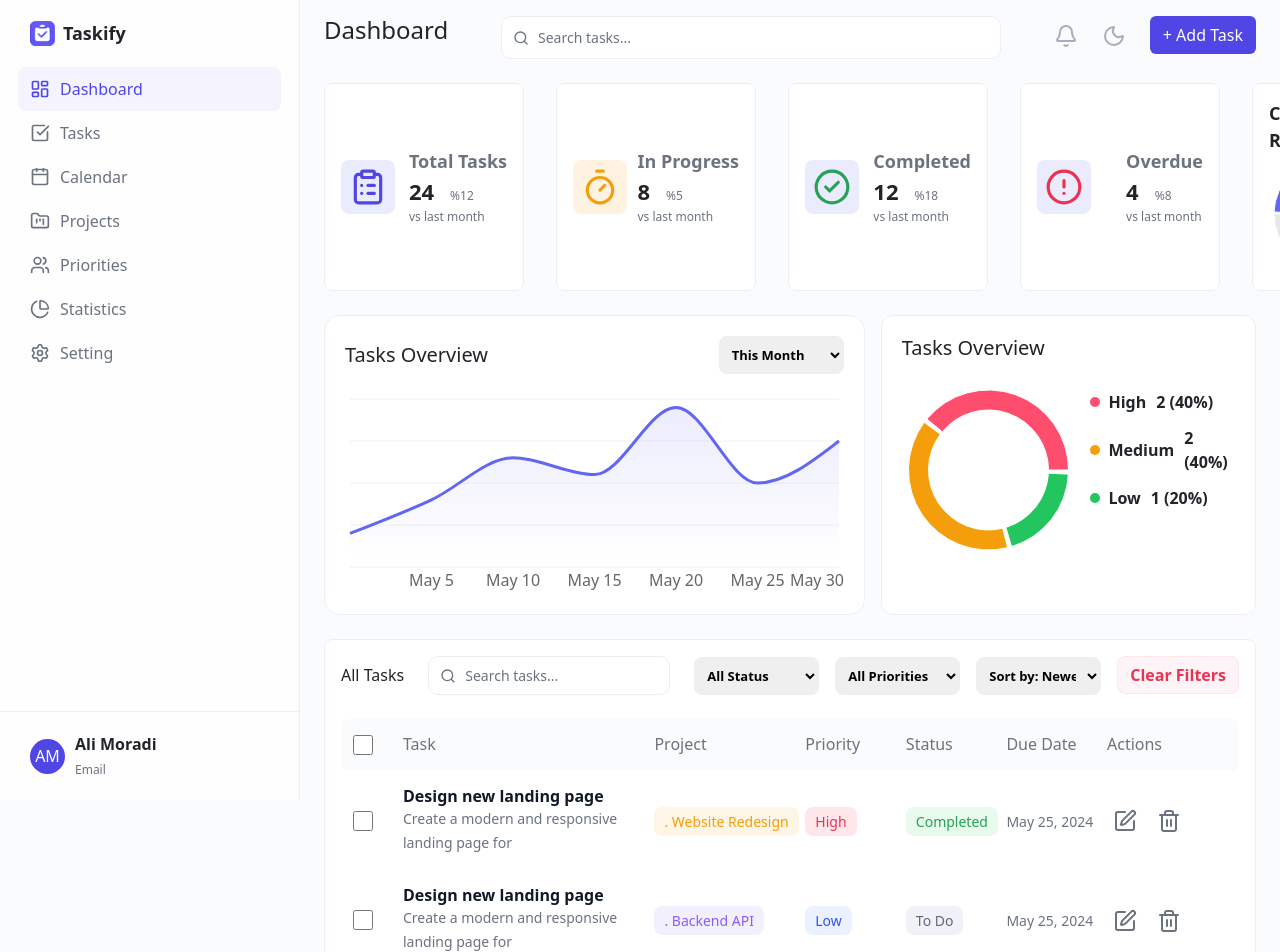
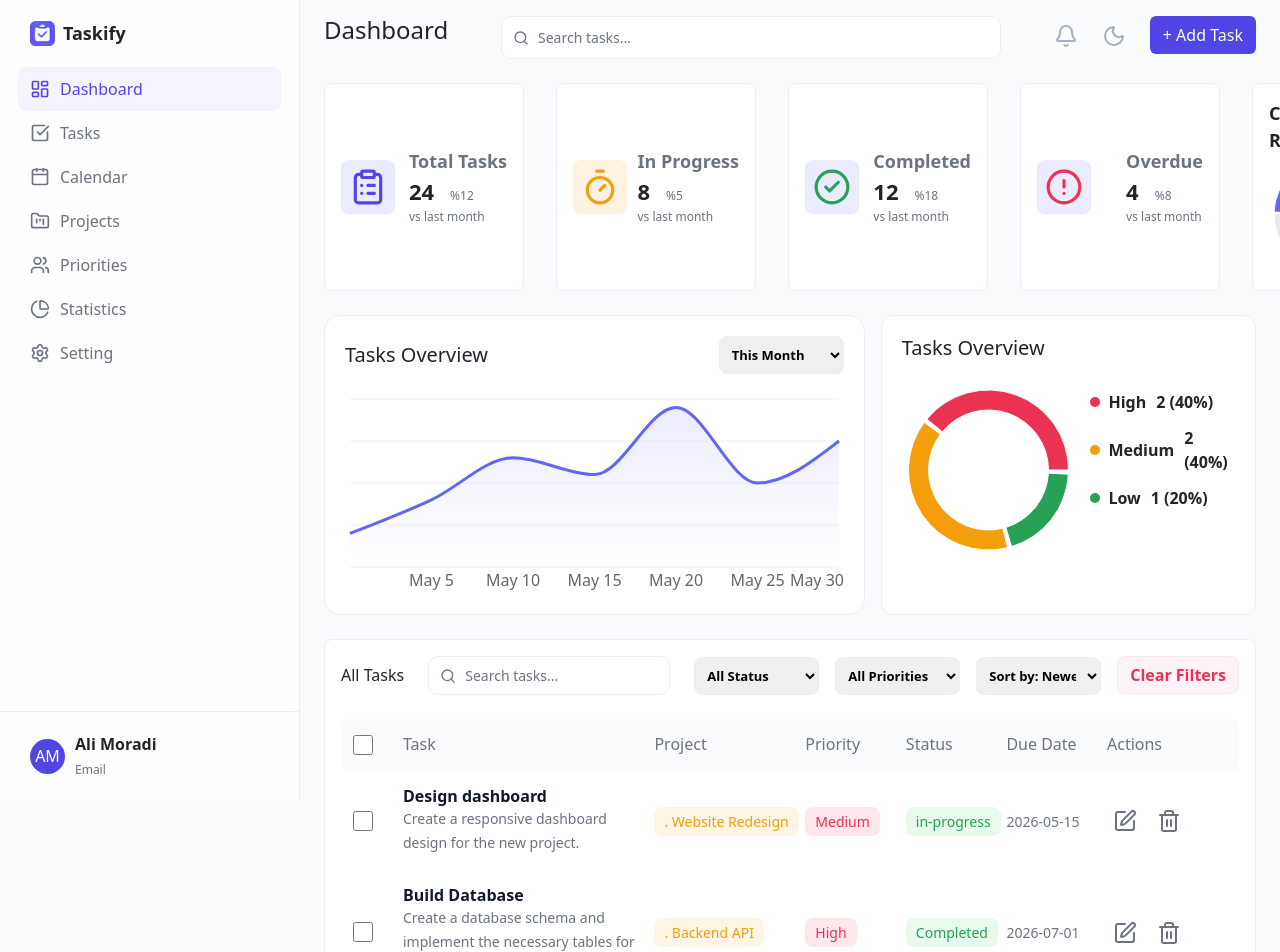
Before and after one commit to KamyabT/taskify, a React (Create React App) app: page /dashboard in a window 1280 px wide. Shown: the top 952 px of the page. Built offline with nearby package versions, Linux system fonts and the light colour scheme.

Commit message:
extracting table header to a new components, mapping tasks to tasks table with mock data instead of hardcoded data

```diff
--- a/src/data/tasks.js
+++ b/src/data/tasks.js
@@ -2,6 +2,7 @@ const tasks = [
   {
     id: 1,
     title: "Design dashboard",
+    project: "Website Redesign",
     description: "Create a responsive dashboard design for the new project.",
     dueDate: "2026-05-15",
     priority: "Medium",
@@ -11,6 +12,7 @@ const tasks = [
   {
     id: 2,
     title: "Build Database",
+    project: "Backend API",
     description:
       "Create a database schema and implement the necessary tables for the new project.",
     dueDate: "2026-07-01",
@@ -21,6 +23,7 @@ const tasks = [
   {
     id: 3,
     title: "UI/UX Design",
+    project: "Website Redesign",
     description:
       "Design the user interface and user experience for the new project, ensuring it is intuitive and user-friendly.",
     dueDate: "2026-07-15",
@@ -31,6 +34,7 @@ const tasks = [
   {
     id: 4,
     title: "MVP Development",
+    project: "Producr Development",
     description:
       "Release an MVP version of the project to gather user feedback and validate the concept.",
     dueDate: "2026-05-13",
@@ -41,6 +45,7 @@ const tasks = [
   {
     id: 5,
     title: "Backend API",
+    project: "Backend API",
     description: "Create a basis for the backend API to support the new project.",
     dueDate: "2026-05-20",
     priority: "High",
--- a/src/features/dashboard/PriorityChart.jsx
+++ b/src/features/dashboard/PriorityChart.jsx
@@ -8,17 +8,17 @@ const PriorityChart = () => {
     {
       priority: "High",
       value: tasks.filter((task) => task.priority === "High").length,
-      color: "#ff4d6d",
+      color: "var(--danger)",
     },
     {
       priority: "Medium",
       value: tasks.filter((task) => task.priority === "Medium").length,
-      color: "#f59e0b",
+      color: "var(--warning)",
     },
     {
       priority: "Low",
       value: tasks.filter((task) => task.priority === "Low").length,
-      color: "#22c55e",
+      color: "var(--success)",
     },
   ];
 
--- /dev/null
+++ b/src/features/tasks/components/TableHeader.jsx
@@ -0,0 +1,31 @@
+import style from "./TableHeader.module.css";
+
+const TableHeader = () => {
+  return (
+    <div className={`${style.row} ${style.theadDesign}`}>
+      <div className="d-flex align-items-center">
+        <input type="checkbox" />
+      </div>
+      <div className="">
+        <h6>Task</h6>
+      </div>
+      <div className="">
+        <h6>Project</h6>
+      </div>
+      <div className="">
+        <h6>Priority</h6>
+      </div>
+      <div className="">
+        <h6>Status</h6>
+      </div>
+      <div className="">
+        <h6>Due Date</h6>
+      </div>
+      <div className="">
+        <h6>Actions</h6>
+      </div>
+    </div>
+  );
+};
+
+export default TableHeader;
--- /dev/null
+++ b/src/features/tasks/components/TableHeader.module.css
@@ -0,0 +1,21 @@
+.theadDesign {
+  background-color: var(--bg-main);
+  padding: 10px 10px;
+  border-radius: 8px;
+  color: var(--text-secondary);
+}
+
+.row {
+  display: grid;
+  grid-template-columns:
+    50px
+    2.5fr
+    1.5fr
+    1fr
+    1fr
+    1fr
+    120px;
+
+  align-items: center;
+  padding: 16px 12px;
+}
--- a/src/features/tasks/components/TaskRow.jsx
+++ b/src/features/tasks/components/TaskRow.jsx
@@ -1,62 +1,38 @@
 import style from "./TaskRow.module.css";
 import Button from "../../../components/ui/Button";
 import { SquarePen, Trash2 } from "lucide-react";
-/*
-
-<SquarePen />
-<Trash2 />
-
-*/
+import TableHeader from "./TableHeader";
+import tasks from "../../../data/tasks";
 
 const TaskRow = () => {
   return (
     <>
-      <div className={`${style.row} ${style.theadDesign}`}>
-        <div className="d-flex align-items-center">
-          <input type="checkbox" />
-        </div>
-        <div className="">
-          <h6>Task</h6>
-        </div>
-        <div className="">
-          <h6>Project</h6>
-        </div>
-        <div className="">
-          <h6>Priority</h6>
-        </div>
-        <div className="">
-          <h6>Status</h6>
-        </div>
-        <div className="">
-          <h6>Due Date</h6>
-        </div>
-        <div className="">
-          <h6>Actions</h6>
-        </div>
-      </div>
+      <TableHeader />
+      {tasks.map((task) => {
+        return (
           <div className={`${style.row}`}>
             <div className="d-flex align-items-center">
               <input type="checkbox" />
             </div>
             <div className="">
-          <h6 className={`${style.title}`}>Design new landing page</h6>
-          <span className={`${style.desc}`}>
-            Create a modern and responsive landing page for
-          </span>
+              <h6 className={`${style.title}`}>{task.title}</h6>
+              <span className={`${style.desc}`}>{task.description}</span>
             </div>
             <div>
               <span className={`${style.badge} ${style.yellowBadge}`}>
-            . Website Redesign
+                . {task.project}
               </span>
             </div>
             <div className="">
-          <span className={`${style.badge} ${style.redBadge}`}>High</span>
+              <span className={`${style.badge} ${style.redBadge}`}>{task.priority}</span>
             </div>
             <div className="">
-          <span className={`${style.badge} ${style.successBadge}`}>Completed</span>
+              <span className={`${style.badge} ${style.successBadge}`}>
+                {task.status}
+              </span>
             </div>
             <div className="">
-          <span className={`${style.date}`}>May 25, 2024</span>
+              <span className={`${style.date}`}>{task.dueDate}</span>
             </div>
             <div className="">
               <Button type="iconAction">
@@ -67,37 +43,8 @@ const TaskRow = () => {
               </Button>
             </div>
           </div>
-      <div className={`${style.row}`}>
-        <div className="d-flex align-items-center">
-          <input type="checkbox" />
-        </div>
-        <div className="">
-          <h6 className={`${style.title}`}>Design new landing page</h6>
-          <span className={`${style.desc}`}>
-            Create a modern and responsive landing page for
-          </span>
-        </div>
-        <div>
-          <span className={`${style.badge} ${style.purpleBadge}`}>. Backend API</span>
-        </div>
-        <div className="">
-          <span className={`${style.badge} ${style.infoBadge}`}>Low</span>
-        </div>
-        <div className="">
-          <span className={`${style.badge} ${style.pendingBadge}`}>To Do</span>
-        </div>
-        <div className="">
-          <span className={`${style.date}`}>May 25, 2024</span>
-        </div>
-        <div className="">
-          <Button type="iconAction">
-            <SquarePen color="var(--text-secondary)" size={24} />
-          </Button>
-          <Button type="iconAction">
-            <Trash2 color="var(--text-secondary)" size={24} />
-          </Button>
-        </div>
-      </div>
+        );
+      })}
     </>
   );
 };
```
Lines whose indentation alone changed are shown as unchanged.
